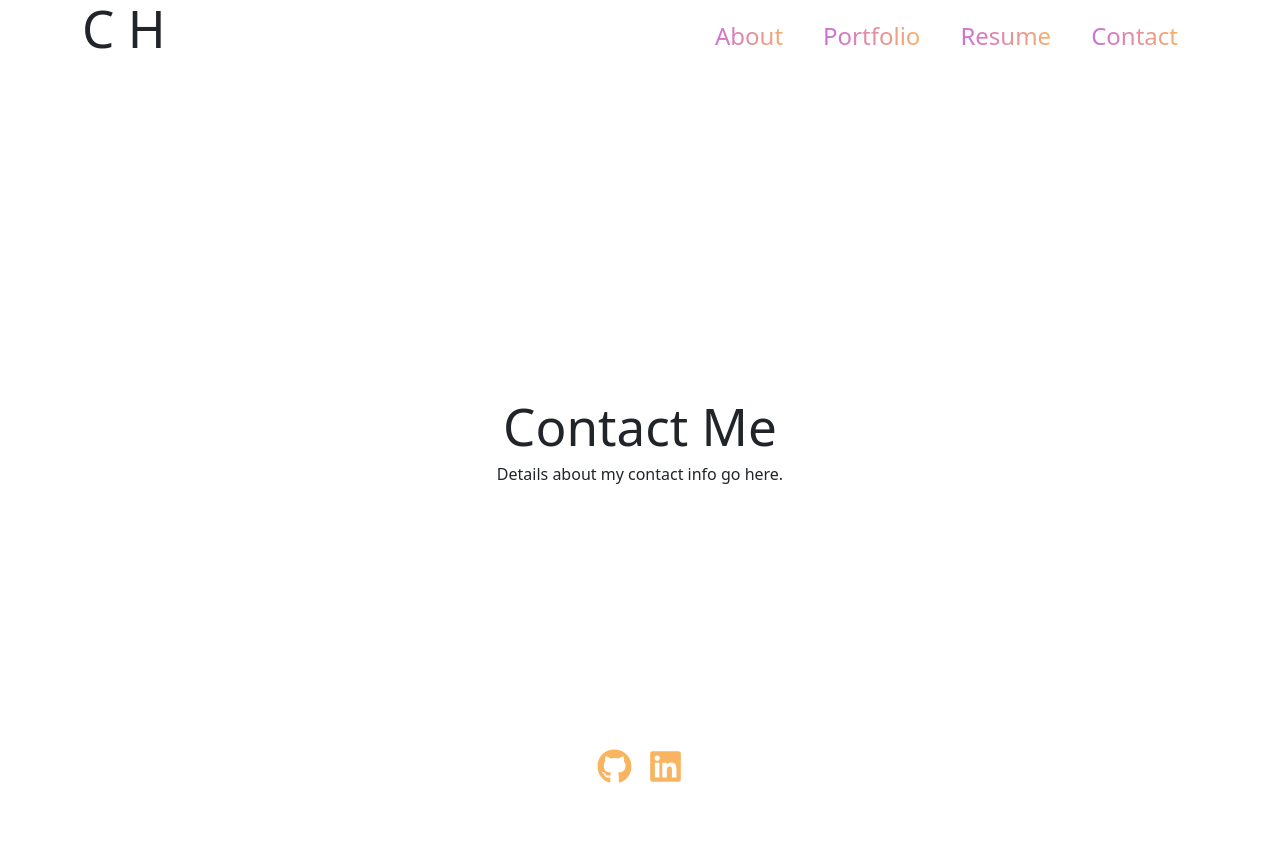
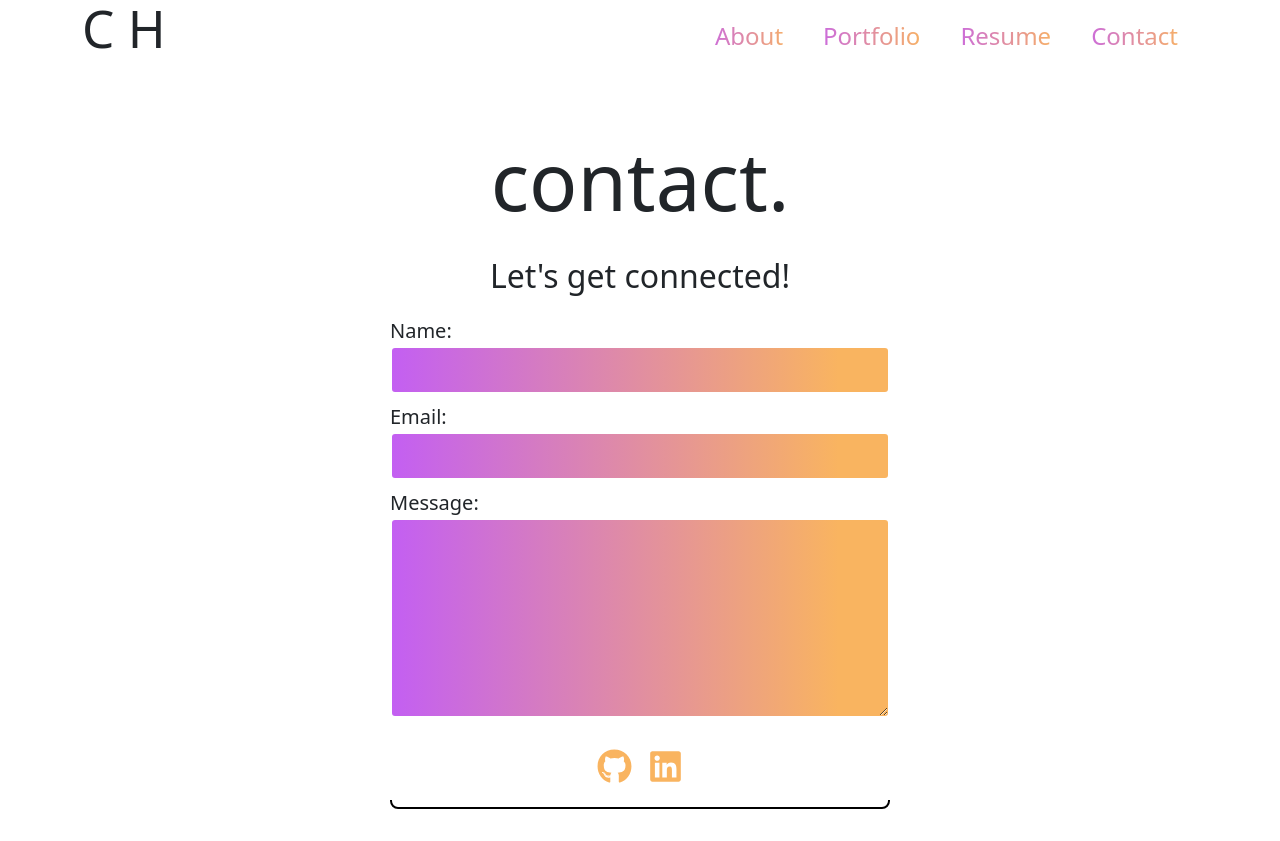
Before and after one commit to celeste-hayes/Portfolio, a React (Vite) app in the folder React Portfolio/: page /contact in a window 1280 px wide. Before the commit the page ends 800 px from the top, so only its background shows below. Built offline with nearby package versions, Linux system fonts and the light colour scheme.

Commit message:
refactor: add contact page content in place of placeholder

```diff
--- a/React Portfolio/src/App.css
+++ b/React Portfolio/src/App.css
@@ -23,6 +23,20 @@ Header {
   color: black;
   background: transparent;
 }
+
+Footer {
+  background-color: white;
+}
+
+.icon-color {
+  color: #f9b460;
+}
+
+.icon-color:hover {
+  color: black;
+}
+
+/* About Page */
 
 .hero {
   display: flex;
@@ -97,16 +111,38 @@ Header {
   transition: all 0.3s;
 }
 
-Footer {
-  background-color: white;
+/* Contact Page */
+
+.custom-input {
+  border: 2px solid white; /* Solid black border */
+  background: linear-gradient(270deg, #f9b460 10%, #c35ff2 100%);
+  color: white; /* Black text */
+  padding: 10px; /* Add some padding for better appearance */
+  border-radius: 5px; /* Optional: Rounded corners */
+  font-size: 1rem; /* Adjust font size */
+  outline: none; /* Remove default outline */
 }
 
-.icon-color {
-  color: #f9b460;
+.custom-input:focus {
+  border-color: #c35ff2; /* Change border color on focus */
+  box-shadow: 0 0 5px #c35ff2; /* Add a subtle glow effect */
 }
 
-.icon-color:hover {
+label {
+  text-align: left;
+}
+
+.button {
+  margin-top: 25px;
+  background: white;
+  border: 2px solid black;
   color: black;
+}
+
+.button:hover {
+  background: linear-gradient(270deg, #f9b460 10%, #c35ff2 100%);
+  border-color: #c35ff2;
+  color: white;
 }
 
 @keyframes logo-spin {
--- a/React Portfolio/src/pages/contact.jsx
+++ b/React Portfolio/src/pages/contact.jsx
@@ -1,10 +1,27 @@
 export default function Contact() {
-    return (
+
+  const handleSubmit = (e) => {
+      e.preventDefault();
+      const formData = new FormData(e.target);
+      const data = Object.fromEntries(formData.entries());
+      //TODO: send data to server
+      console.log(data);
+  }
+
+  return (
       <div>
-        <h1>Contact Me</h1>
-        <p>
-        Details about my contact info go here.
-        </p>
+          <h2 className="display-1 fw-normal mb-4">contact.</h2>
+          <p className= "fs-2">Let's get connected!</p>
+          <form className="contact-form" style={{display:'flex', flexDirection:'column', width: '500px'}} onSubmit={handleSubmit}>
+              <label className="fs-5" htmlFor="name">Name:</label>
+              <input type="text" id="name" name="name" className="mb-2 custom-input" required />
+              <label className="fs-5" htmlFor="email">Email:</label>
+              <input type="email" id="email" name="email" className="mb-2 custom-input" required />
+              <label className="fs-5" htmlFor="message">Message:</label>
+              <textarea id="message" name="message" className="mb-2 custom-input" required style={{height: '200px'}}>
+              </textarea>
+              <button type="send" className="fs-5 button">Send</button>
+          </form>
       </div>
-    );
-  }
+  )
+}
```
